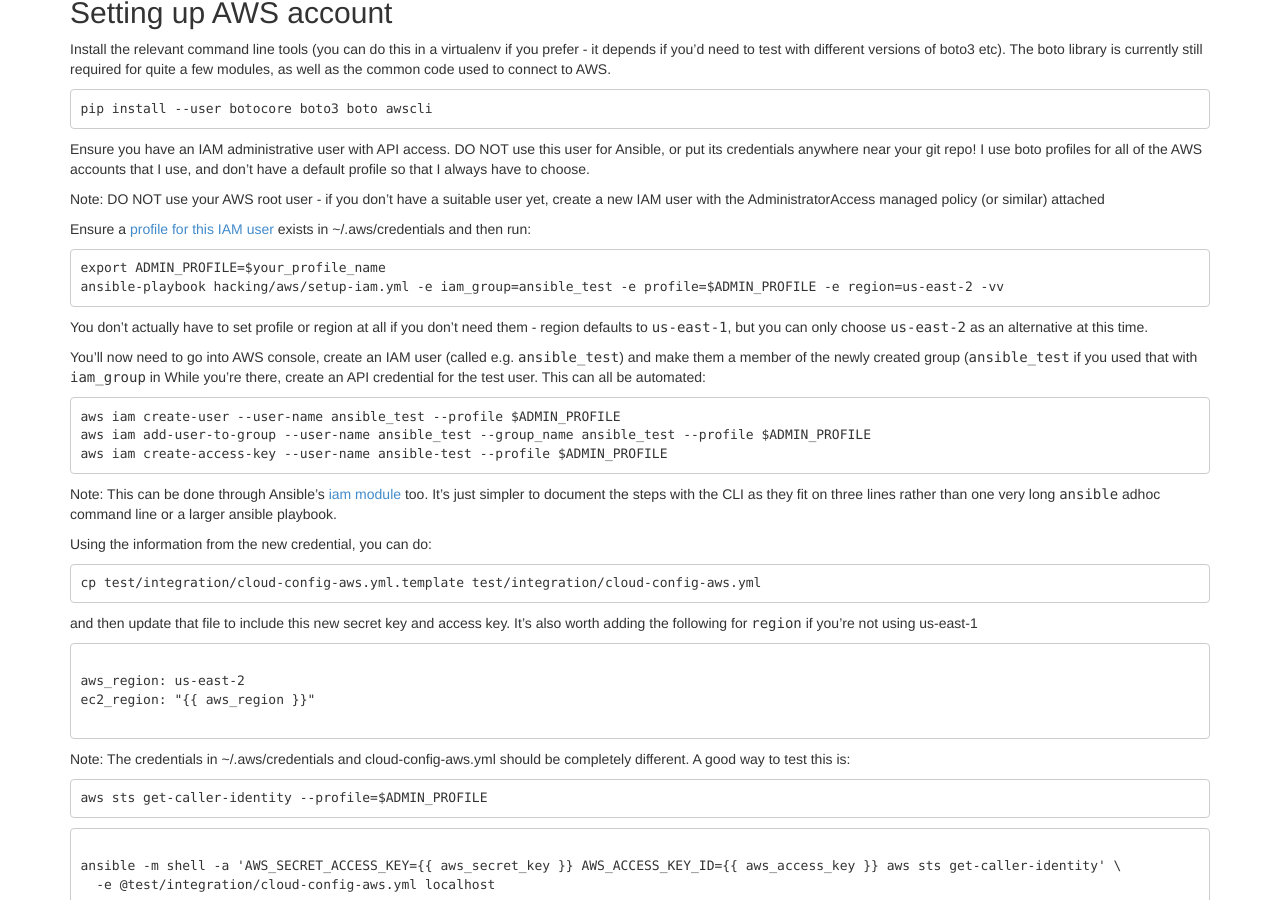
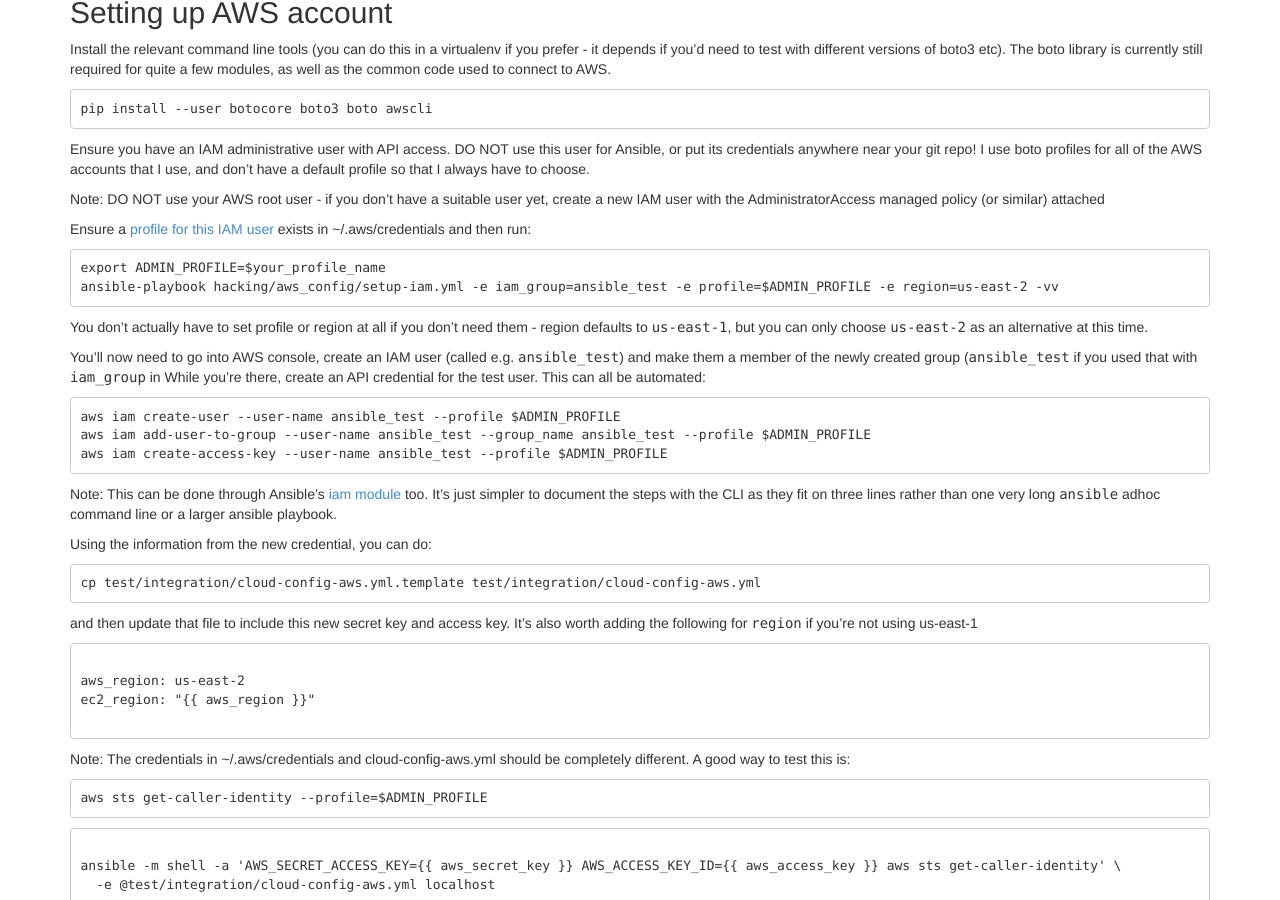
Before and after one commit to willthames/willthames.github.io, a Jekyll site: the page built from _posts/2017-07-17-so-you-want-to-test-aws-modules-for-ansible.markdown, in a window 1280 px wide and 900 px high, scrolled down 1258 px. Built offline with Jekyll 4.4.1, drawn with Linux system fonts in a browser that asks for light colours; our own code applies the rules of GitHub Pages for plain Markdown files; some of the changed text lies outside the part shown.

````diff
--- a/_posts/2017-07-17-so-you-want-to-test-aws-modules-for-ansible.markdown
+++ b/_posts/2017-07-17-so-you-want-to-test-aws-modules-for-ansible.markdown
@@ -101,7 +101,7 @@ exists in ~/.aws/credentials and then run:
 
 ```
 export ADMIN_PROFILE=$your_profile_name
-ansible-playbook hacking/aws/setup-iam.yml -e iam_group=ansible_test -e profile=$ADMIN_PROFILE -e region=us-east-2 -vv
+ansible-playbook hacking/aws_config/setup-iam.yml -e iam_group=ansible_test -e profile=$ADMIN_PROFILE -e region=us-east-2 -vv
 ```
 
 You don't actually have to set profile or region at all if you don't need
@@ -117,7 +117,7 @@ This can all be automated:
 ```
 aws iam create-user --user-name ansible_test --profile $ADMIN_PROFILE
 aws iam add-user-to-group --user-name ansible_test --group_name ansible_test --profile $ADMIN_PROFILE
-aws iam create-access-key --user-name ansible-test --profile $ADMIN_PROFILE
+aws iam create-access-key --user-name ansible_test --profile $ADMIN_PROFILE
 ```
 
 Note: This can be done through Ansible's [iam module](docs.ansible.com/ansible/iam_module.html)
````
Also changed, not shown: other parts of _posts/2017-07-17-so-you-want-to-test-aws-modules-for-ansible.markdown (+4 -0 lines).
